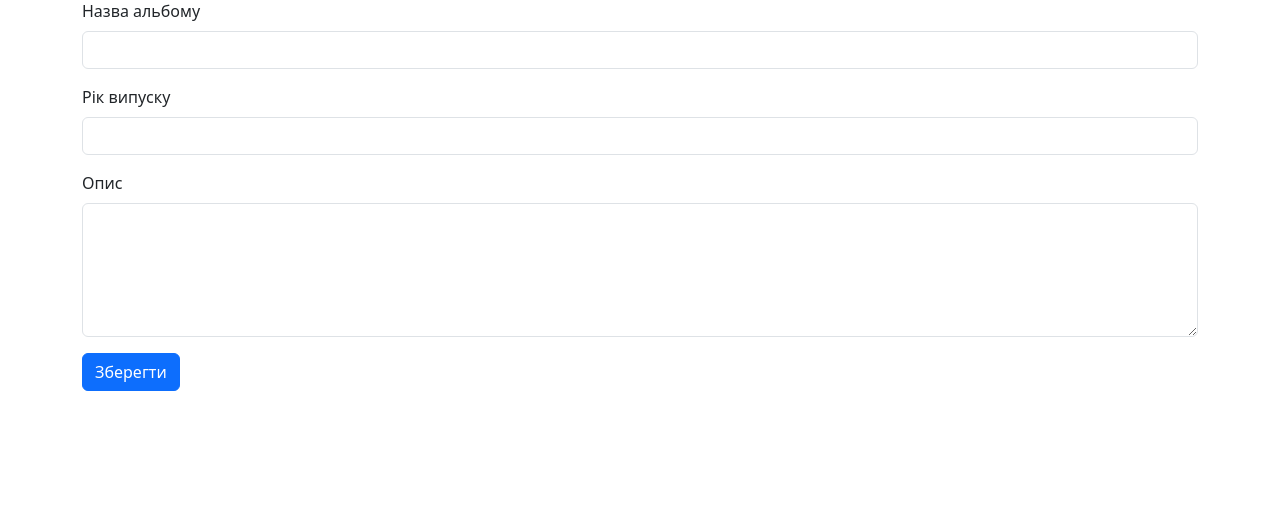
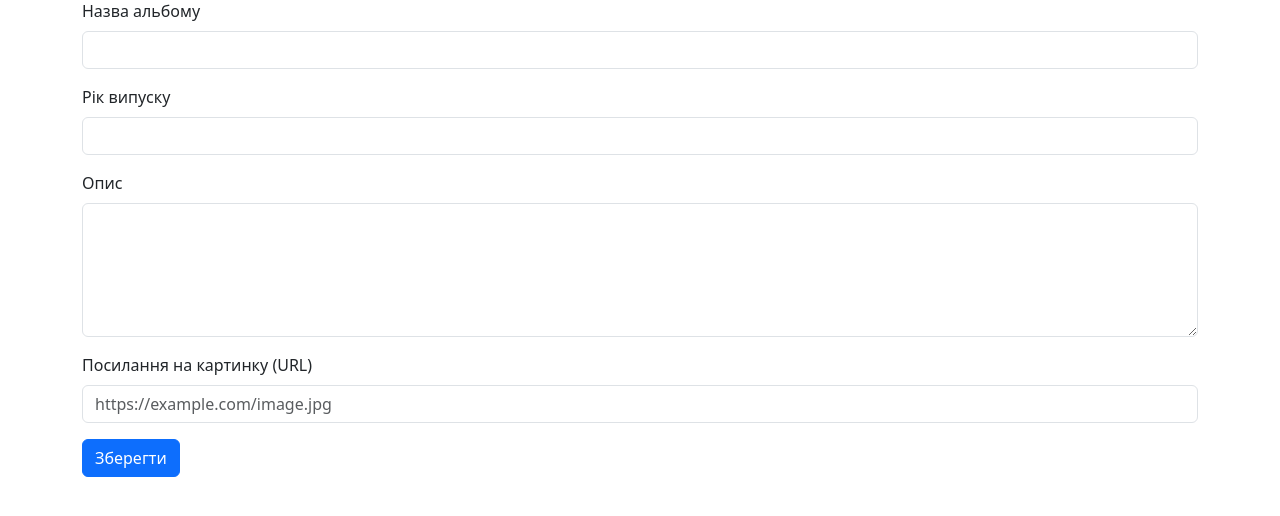
Before and after one commit to Daria-bondareva/lab_11_full, a Flask app: page /add_album in a window 1280 px wide. Shown: the part 137-653 px from the top of the page. Run offline with Flask 3, Linux system fonts and the light colour scheme; the visitor is signed in with stand-in values (Sample User, id 1).

Commit message:
Add image support

```diff
--- a/app/forms.py
+++ b/app/forms.py
@@ -11,4 +11,5 @@ class AlbumForm(FlaskForm):
     title = StringField('Назва альбому', validators=[DataRequired(), Length(min=2, max=150)])
     release_year = IntegerField('Рік випуску')
     description = TextAreaField('Опис')
+    cover_url = StringField('Посилання на картинку (URL)')
     submit = SubmitField('Зберегти')
--- a/app/models.py
+++ b/app/models.py
@@ -12,3 +12,4 @@ class Album(db.Model):
     title = db.Column(db.String(150), nullable=False)
     release_year = db.Column(db.Integer)
     description = db.Column(db.Text)
+    cover_url = db.Column(db.String(500))
--- a/app/routes.py
+++ b/app/routes.py
@@ -105,3 +105,16 @@ def delete_album(album_id):
     db.session.commit()
     flash('Альбом видалено.', 'success')
     return redirect(url_for('main.index'))
+
+
+@main.route('/reset-db-123')
+def reset_db():
+    db.drop_all()   # Видаляє все
+    db.create_all() # Створює нову структуру з cover_url
+
+    # Створюємо адміна знову
+    if not User.query.filter_by(username='admin').first():
+        user = User(username='admin', password='password123')
+        db.session.add(user)
+        db.session.commit()
+    return "Базу оновлено! Можна додавати альбоми з картинками."
--- a/app/templates/edit_album.html
+++ b/app/templates/edit_album.html
@@ -16,6 +16,10 @@
             {{ form.description.label(class="form-label") }}
             {{ form.description(class="form-control", rows=5) }}
         </div>
+        <div class="mb-3">
+                {{ form.cover_url.label(class="form-label") }}
+                {{ form.cover_url(class="form-control", placeholder="https://example.com/image.jpg") }}
+            </div>
         {{ form.submit(class="btn btn-primary") }}
     </form>
 {% endblock %}
```
Also changed, not shown: app/templates/index.html (+12 -3 lines).
